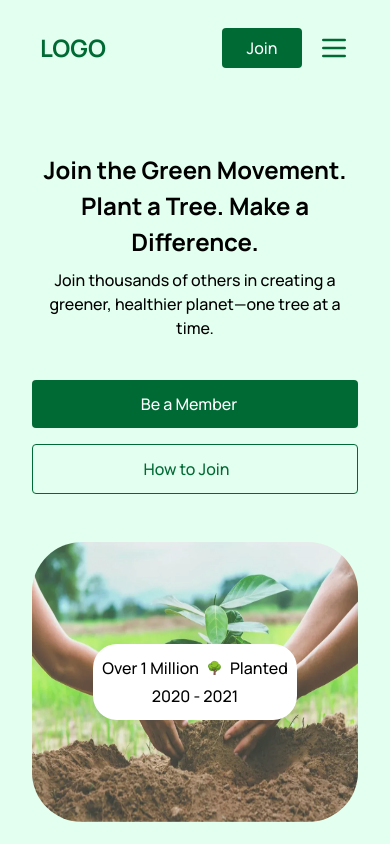
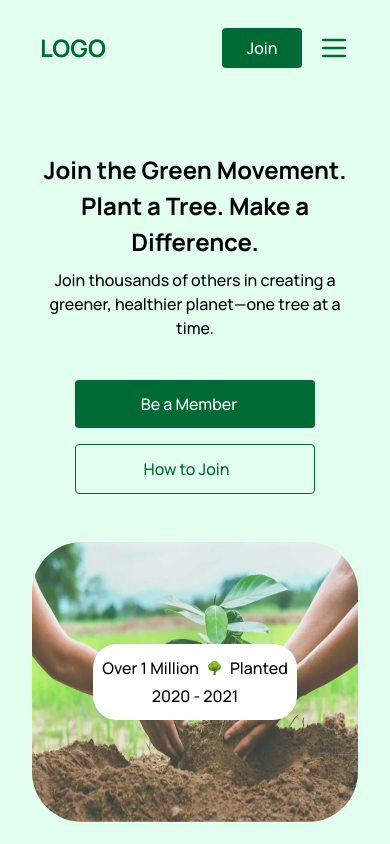
Before and after one commit to Thaanees-RM/tree-project, a React (Vite) app: page /home in a window 390 px wide. Shown: the top 844 px of the page. Built offline with nearby package versions, Linux system fonts and the light colour scheme.

Commit message:
Update Home.jsx

```diff
--- a/src/pages/Home.jsx
+++ b/src/pages/Home.jsx
@@ -2,6 +2,7 @@ import React from 'react'
 import { useState, useEffect } from 'react';
 import AOS from 'aos';
 import 'aos/dist/aos.css';
+import { Link } from 'react-router-dom';
 
 
 const Home = () => {
@@ -59,18 +60,23 @@ const Home = () => {
               Join thousands of others in creating a greener, healthier planet—one tree at a time.
             </p>
             <div data-aos='fade-in' data-aos-delay='2000' className='flex flex-row gap-4 mt-8'>
+              <a href="/join">
                 <button className='flex flex-row items-center justify-center gap-2 text-base font-medium text-white bg-[#006A34] rounded-sm py-3 w-50 group cursor-pointer'>
                   <p className='translate-x-2 transition-all duration-300 group-hover:-translate-x-1'>
                     Be a Member
                   </p>
                   <img src="/assets/handshake.png" alt="" className='opacity-0 -translate-x-2 group-hover:opacity-100 group-hover:translate-x-0 transition-all duration-300' />
                 </button>
+              </a>
+              <a href="#join-section">
                 <button className='flex flex-row items-center justify-center gap-2 text-base font-medium text-[#006A34] bg-none border-[1px] border-[#006A34] rounded-sm py-3 w-50 group cursor-pointer'>
                   <p className='translate-x-2 transition-all duration-300 group-hover:-translate-x-1'>
                     How to Join
                   </p>
                   <img src="/assets/arrow-down.png" alt="" className='opacity-0 -translate-x-2 group-hover:opacity-100 group-hover:translate-x-0 transition-all duration-300' />
                 </button>
+              </a>
+
             </div>
           </div>
 
@@ -112,19 +118,23 @@ const Home = () => {
             <p data-aos='fade-in' data-aos-delay='1600' className='text-base text-center font-medium text-black'>
               Join thousands of others in creating a greener, healthier planet—one tree at a time.
             </p>
-            <div data-aos='fade-in' data-aos-delay='2000' className='flex flex-col gap-4 mt-8'>
-              <button className='flex flex-row items-center justify-center gap-2 text-base font-medium text-white bg-[#006A34] rounded-sm py-3 group cursor-pointer'>
+            <div data-aos='fade-in' data-aos-delay='2000' className='flex flex-col gap-4 mt-8 items-center justify-center'>
+              <Link to="/join">
+                <button className='flex flex-row items-center justify-center gap-2 text-base font-medium text-white bg-[#006A34] rounded-sm py-3 w-60 group cursor-pointer'>
                   <p className='translate-x-2 transition-all duration-300 group-hover:-translate-x-1'>
                     Be a Member
                   </p>
                   <img src="/assets/handshake.png" alt="" className='opacity-0 -translate-x-2 group-hover:opacity-100 group-hover:translate-x-0 transition-all duration-300' />
                 </button>
-              <button className='flex flex-row items-center justify-center gap-2 text-base font-medium text-[#006A34] bg-none border-[1px] border-[#006A34] rounded-sm py-3 group cursor-pointer'>
+              </Link>
+              <Link to="#join-section">
+                <button className='flex flex-row items-center justify-center gap-2 text-base font-medium text-[#006A34] bg-none border-[1px] border-[#006A34] rounded-sm py-3 w-60 group cursor-pointer'>
                   <p className='translate-x-2 transition-all duration-300 group-hover:-translate-x-1'>
                     How to Join
                   </p>
                   <img src="/assets/arrow-down.png" alt="" className='opacity-0 -translate-x-2 group-hover:opacity-100 group-hover:translate-x-0 transition-all duration-300' />
                 </button>
+              </Link>
             </div>
           </div>
 
@@ -235,7 +245,7 @@ const Home = () => {
         </div>
 
         {/* How to Join */}
-        <div className='flex flex-col gap-10 items-center justify-center py-10 border-5 border-[#005D2D] rounded-3xl md:mt-20'
+        <div className='flex flex-col gap-10 items-center justify-center py-10 border-5 border-[#005D2D] rounded-3xl md:mt-20' id="join-section"
         data-aos="fade-up" data-aos-delay="200">
           <h1 className='text-4xl md:text-5xl font-bold text-[#006A34]' data-aos="fade-up" data-aos-delay="400">
             How to Join
```
Lines whose indentation alone changed are shown as unchanged.
